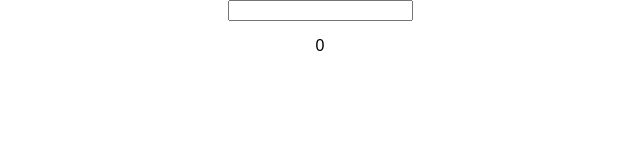
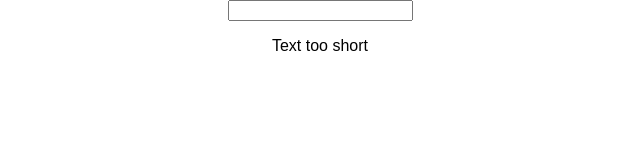
Before and after one commit to pannonbeard/udemy-react-second-assigment, a React (Create React App) app: page / in a window 1280 px wide. Shown: the top 160 px of the page, without its empty margins (320-960 px from the left). Built offline with nearby package versions, Linux system fonts and the light colour scheme.

Commit message:
validation checks text

```diff
--- a/src/Validation/Validation.js
+++ b/src/Validation/Validation.js
@@ -1,6 +1,16 @@
 import React from 'react'
 
-const validation = ({textLength}) =>
-  <p>{textLength}</p>
+const validation = ({textLength}) =>{
+  let valid = null
+  if(textLength < 5){
+    valid = 'Text too short'
+  }else{
+    valid = 'Text long enough'
+  }
+  return(
+    <p>{valid}</p>
+  )
+}
+
 
 export default validation
```
